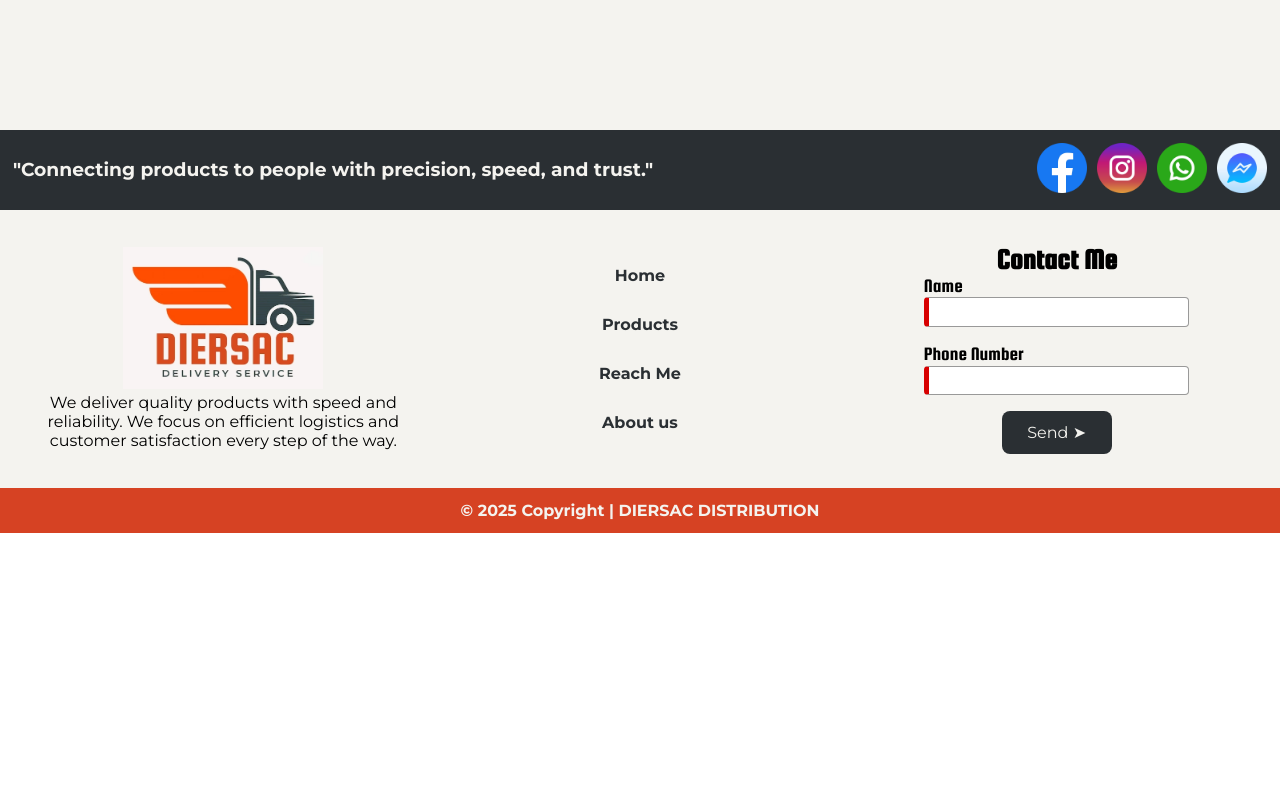
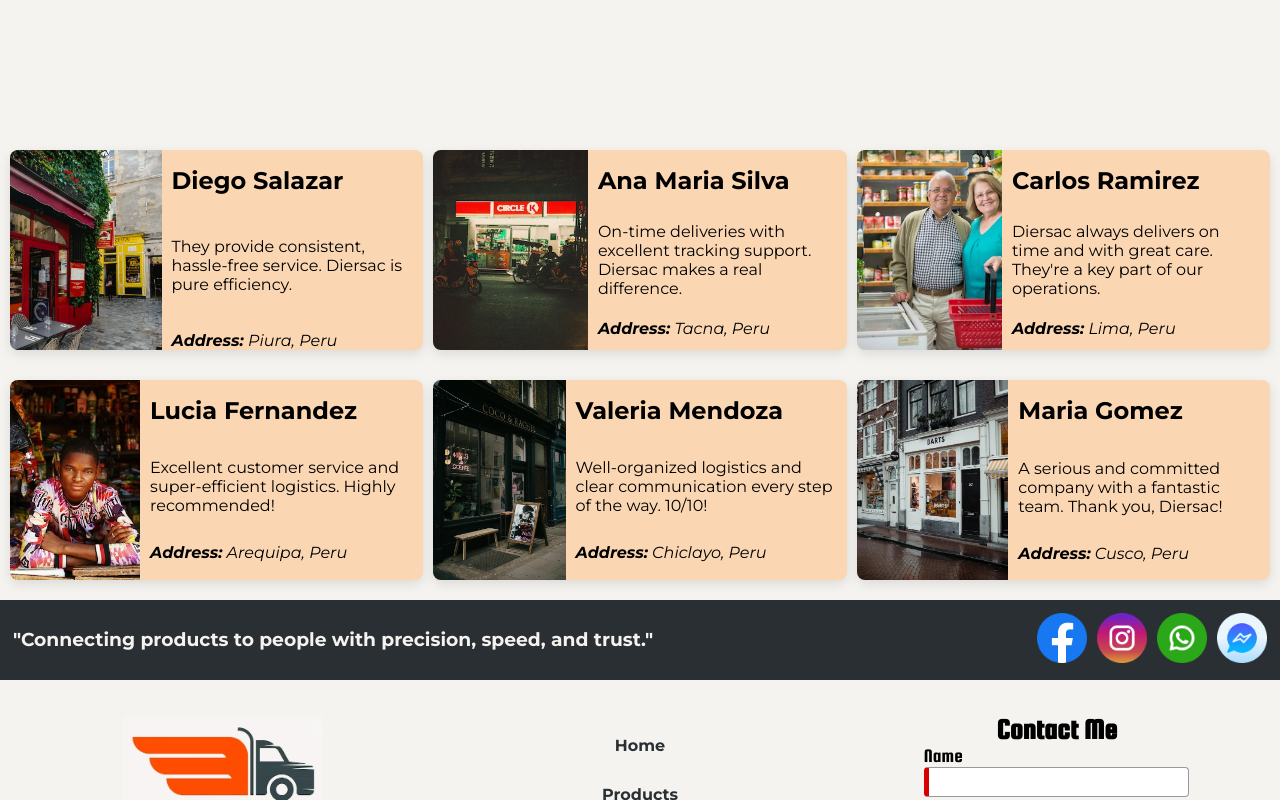
Before and after one commit to rogelioguerra24/wdd231, a plain HTML site: page project/index.html in a window 1280 px wide. Shown: the part 1198-1998 px from the top of the page. Before the commit the page ends 1731 px from the top, so only its background shows below. Drawn offline with Linux system fonts and the light colour scheme.

Commit message:
Home page fullfilled

```diff
--- a/project/index.html
+++ b/project/index.html
@@ -53,7 +53,9 @@
             <div class="hero-text">
                 <h1>Delivering Trust. Moving Forward.</h1>
                 <p>At Diersac Distribution, we connect businesses and customers through fast, reliable, and efficient logistics — because every package carries your reputation.</p>
-                <a href="reach-me-page.html"><button>Find Me</button></a>
+                <a href="reach-me-page.html">
+                    Find Me
+                </a>
             </div>
         </section>
         <section class="section-sub">
@@ -65,9 +67,9 @@
                 Whether you're a small business or a large enterprise, our flexible logistics system adapts to your needs, making your supply chain smoother and your customers happier.
             </p>
         </section>
-        <section class="section-three">
+        <div class="section-three">
             <div id="cards"></div>
-        </section>
+        </div>
         <dialog></dialog>
     </main>
 
--- a/project/scripts/home-page.js
+++ b/project/scripts/home-page.js
@@ -13,16 +13,15 @@ const year = document.querySelector("#currentyear");
 year.innerHTML = `${today.getFullYear()}`;
 
 //This is an example of fettching data with url in another web page
-//const url = "https://raw.githubusercontent.com/rogelioguerra24/wdd231/refs/heads/main/chamber/data/interestingItems.json";
+const url = "https://raw.githubusercontent.com/rogelioguerra24/wdd231/refs/heads/main/project/data/ourClients.json";
 
-/*async function getItemsData() {
+async function getItemsData() {
     const response = await fetch(url);
     const data = await response.json();
-    console.table(data.interestingsItems);
-    return data.interestingsItems; //Return an array
+    return data.ourClients; //Return an array
 };
 
-//const cards = document.querySelector("#cards");
+const cards = document.querySelector("#cards");
 
 function createCards(ourClients) {
     cards.innerHTML = ""; // Clear previous content
@@ -52,9 +51,14 @@ function createCards(ourClients) {
     });
 }
 
+function getRandomItems(array) {
+    return array.sort(() => Math.random() - 0.5).slice(0, 6);
+}
+
 async function iniciate () {
     const defaults = await getItemsData(url);
-    createCards(defaults)
+    let randomData = getRandomItems(defaults)
+    createCards(randomData)
 }
 
-iniciate();*/
+iniciate();
--- a/project/styles/home-page-mobile.css
+++ b/project/styles/home-page-mobile.css
@@ -84,8 +84,37 @@
         display: none;
     }
     /*The code of above is used to the navigation and footer*/
-
     .section-hero-image{
         background-image:linear-gradient(rgba(0, 0, 0, 0.1), rgba(0, 0, 0, 0.5)), url(../images/hero-image-mobile.webp);
     }
+
+    /*This code is for hero image*/
+    .hero-text h1{
+        font-size: 2.4rem;
+    }
+    .hero-text p{
+        font-size: 0.9rem;
+    }
+
+    /*This is for the sub section*/
+    .section-sub h2, p {
+        max-width: 300px;
+        margin: 0 auto;
+    }
+    .section-sub h2 {
+        font-size: 1.8rem;
+    }
+    .section-sub p{
+        font-size: 0.9rem;
+    }
+
+    /*This following code is for the random cards*/
+    #cards div {
+        max-width: 400px;
+        grid-template-areas:
+        "name"
+        "photograph"
+        "description"
+        "location"
+    }
 }
--- a/project/styles/home-page.css
+++ b/project/styles/home-page.css
@@ -198,7 +198,7 @@ main{
 .hero-text p{
     font-size: 1rem;
 }
-.hero-text button {
+.hero-text a {
     cursor: pointer;
     font-family: var(--font-title);
     font-size: 1.5rem;
@@ -210,7 +210,7 @@ main{
     background-color: var(--color-logo-one);
     color: var(--color-logo-three);
 }
-.hero-text button:hover {
+.hero-text a:hover {
     background-color: var(--color-logo-two);
     box-shadow: 0 10px 30px rgba(61, 64, 91, 0.4);
 }
@@ -235,8 +235,65 @@ main{
     text-decoration-color: var(--color-logo-one);
 }
 
-/*Second section of the home page*/
-.section-three{
+/*Third section of the home page*/
+#cards div {
+    background-color: #FAD6B2;
+    font-family: var(--font-paragraph);
+    border-radius: 8px;
+    margin: 10px auto;
+    overflow: hidden;
+    box-shadow: 0 4px 12px rgba(0, 0, 0, 0.1);
     display: grid;
-    grid-template-columns: 1fr 1fr;
+    max-width: 600px;
+    grid-template-areas:
+    "photograph name"
+    "photograph description"
+    "photograph location"
 }
+
+#cards div h2 {
+    margin: 1rem 10px;
+    grid-area: name;
+}
+#cards div img {
+    grid-area: photograph;
+}
+#cards div p{
+    margin: 10px;
+    grid-area: description;
+}
+#cards div address{
+    margin: 10px;
+    grid-area: location;
+}
+#cards img {
+    max-width: 100%;
+    object-fit: cover;
+
+}
+#cards div img {
+
+    height: 100%;
+    object-fit: cover;
+}
+#cards div:hover {
+    box-shadow: 0 0 10px var(--color-logo-two);
+}
+
+@media only screen and (min-width: 64rem){
+    #cards{
+        padding: 10px;
+        display: grid;
+        grid-template-columns: 1fr 1fr 1fr ;
+        gap: 10px;
+    }
+    #cards div {
+        max-height: 200px;
+    }
+}
+@media only screen and (min-width: 102rem){
+    #cards{
+        grid-template-columns: 1fr 1fr 1fr 1fr ;
+    }
+
+}
```
